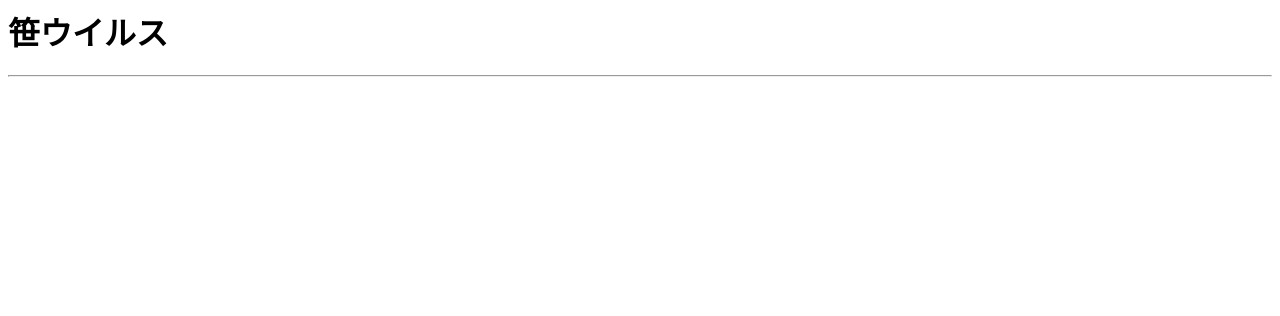
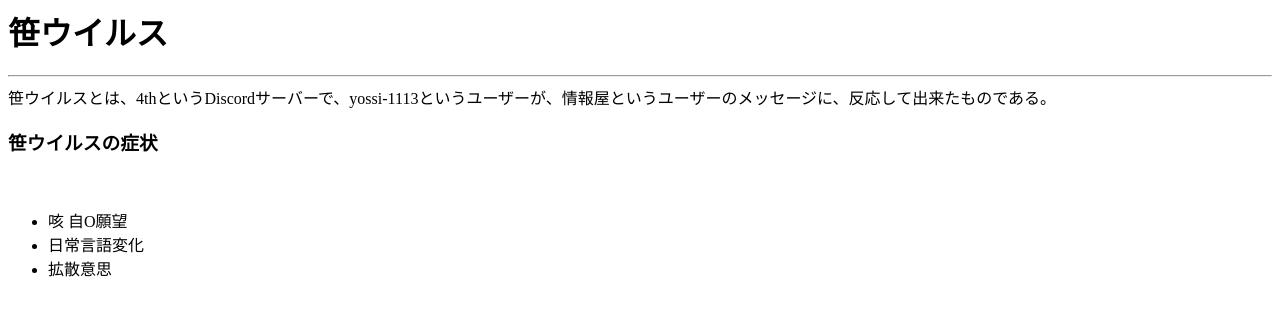
Before and after one commit to yoshihisa11132/wiki, a plain HTML site: page index.html in a window 1280 px wide. Drawn offline with Linux system fonts and the light colour scheme.

Commit message:
Update index.html

```diff
--- a/index.html
+++ b/index.html
@@ -1,2 +1,9 @@
 <h1>笹ウイルス</h1>
 <hr>
+笹ウイルスとは、4thというDiscordサーバーで、yossi-1113というユーザーが、情報屋というユーザーのメッセージに、反応して出来たものである。<br>
+<h3>笹ウイルスの症状</h3><br>
+<ul>
+<li>咳 自O願望</li>
+<li>日常言語変化</li>
+<li>拡散意思</li>
+</ul>
```
